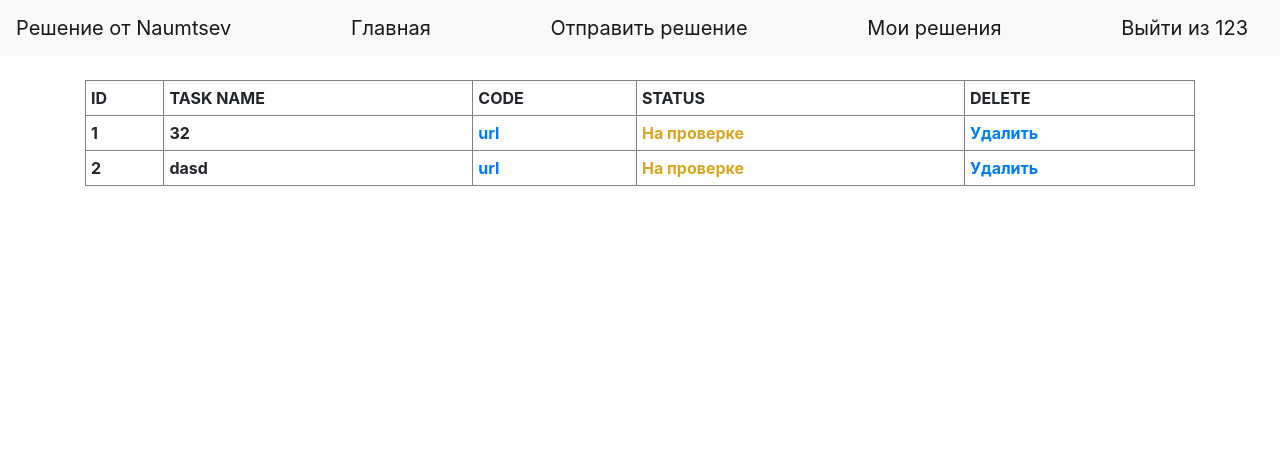
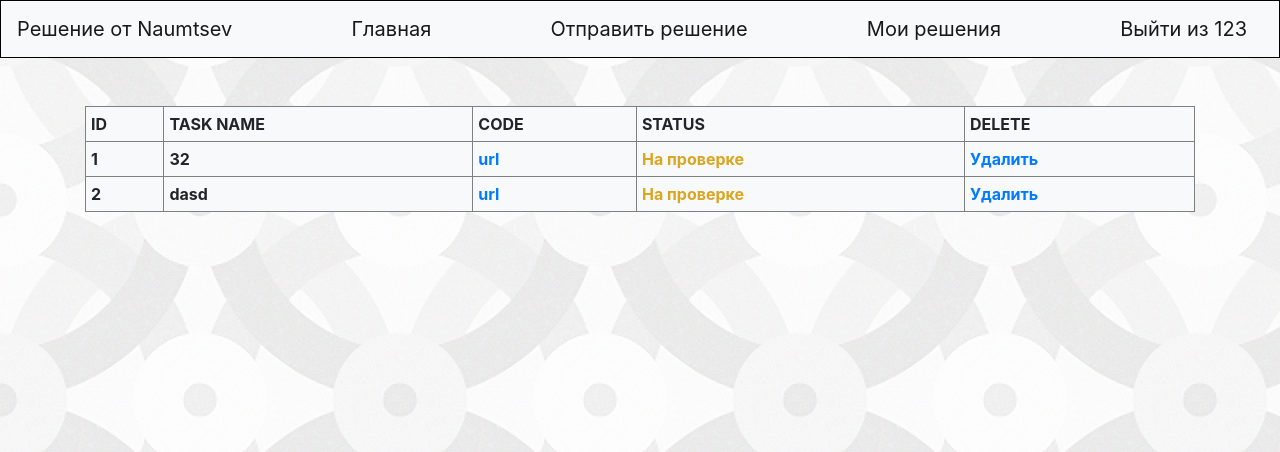
Before and after one commit to naumtsev/homeworkchecker, a Flask app: page /my_solutions in a window 1280 px wide. Shown: the top 452 px of the page. Run offline with Flask 2, Linux system fonts and the light colour scheme; a user stored in the database is signed in; data comes from the database, SQL or seed files in the repository; lists and menus that the app fills with data are empty; some libraries are stand-ins or nearby versions.

Commit message:
Add files via upload

```diff
--- a/templates/admin_solutions.html
+++ b/templates/admin_solutions.html
@@ -14,7 +14,7 @@
      <br/>
 
 <div>
-    <table border="1" width="100%" cellpadding="5" >
+    <table border="1" width="100%" cellpadding="5" style="background-color: #f8f9fa;">
 
 
       <th>ID</th>
--- a/templates/base.html
+++ b/templates/base.html
@@ -6,10 +6,18 @@
     <link rel="stylesheet" href="https://maxcdn.bootstrapcdn.com/bootstrap/4.0.0/css/bootstrap.min.css" integrity="sha384-Gn5384xqQ1aoWXA+058RXPxPg6fy4IWvTNh0E263XmFcJlSAwiGgFAW/dAiS6JXm" crossorigin="anonymous">
     <title>{{title}}</title>
 </head>
+
+<style>
+ body {
+    background-image: url(../static/fon.jpg);
+    background-color: #f8f9fa;
+   }
+ </style>
+
   <body>
     <header>
-      <nav class="navbar navbar-light bg-light">
-        <a class="navbar-brand" href="#">Решение от Naumtsev</a>
+      <nav class="navbar navbar-light bg-light" style="border: 1px solid black;">
+        <a class="navbar-brand" href="/">Решение от Naumtsev</a>
 
           {% if "username" in session %}
 
@@ -30,6 +38,7 @@
 
 
     <main role="main" class="container">
+        <br/>
         {% block content %}
 
 
@@ -44,7 +53,7 @@
                  <h4>Название задачи: {{task_name}} </h4>
             </div>
             <br/>
-        <div style="margin-left:300px;border: 2px solid black;width:1200px;padding:20px">
+        <div style="margin-left:300px;border: 2px solid black;width:1200px;padding:20px;">
                 <code> <pre >{{code}} </pre></code>
             </div>
     {% endif %}
--- a/templates/change_status.html
+++ b/templates/change_status.html
@@ -13,7 +13,7 @@
 
 
         <h4><u>Код посылки:</u></h4>
-            <div style="border: 2px solid black;padding:20px">
+            <div style="border: 2px solid black;padding:20px;background-color: #f8f9fa;">
                 <code> <pre>{{code}} </pre></code>
             </div>
 
--- a/templates/error404.html
+++ b/templates/error404.html
@@ -4,8 +4,6 @@
 {% block content %}
 <br/>
 <br/>
-<br/>
-<br/>
 
-<img style="width:1200px;height:500px" src="../static/404.jpg">
+<img src="../static/404.jpg">
 {% endblock %}
--- a/templates/my_solutions.html
+++ b/templates/my_solutions.html
@@ -13,7 +13,7 @@
       {% else %}
     <div>
         <br/>
-  <table border="1" width="100%" cellpadding="5" >
+  <table border="1" width="100%" cellpadding="5" style="background-color: #f8f9fa;">
 
        <th>ID</th>
       <th>TASK NAME</th>
```
Also changed, not shown: templates/index.html (+3 -4 lines), templates/add.html (line endings or trailing spaces), templates/add_announcement.html (line endings or trailing spaces), templates/login.html (line endings or trailing spaces), templates/register.html (line endings or trailing spaces).
